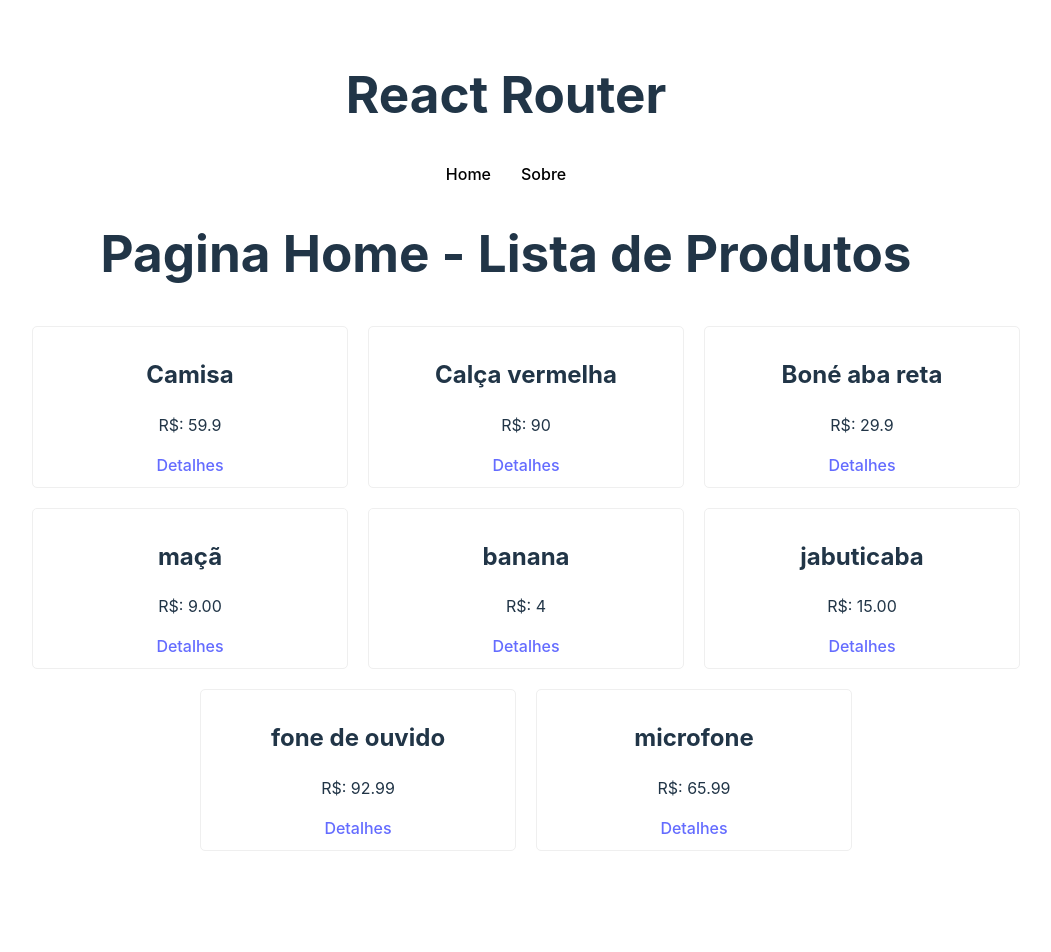
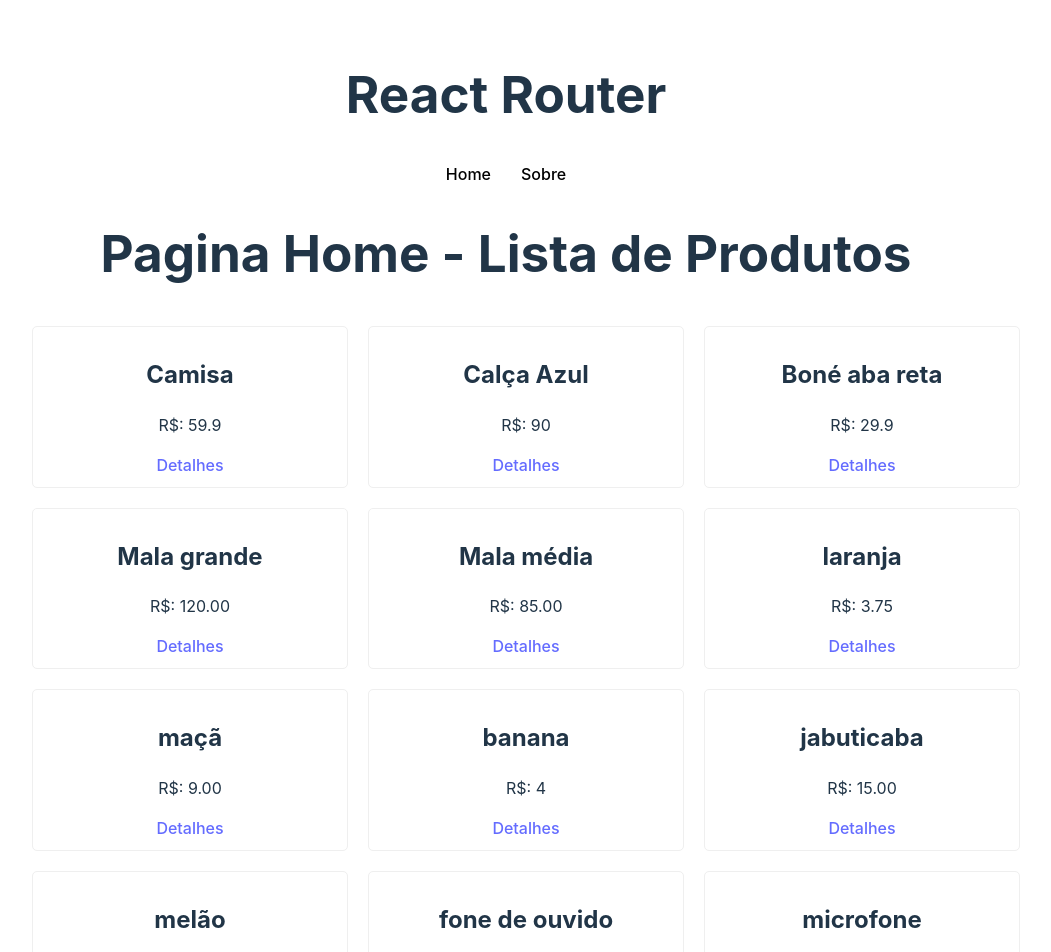
Before and after one commit to jjobJunior/React_Routes, a React (Vite) app: page / in a window 1280 px wide. Shown: the top 952 px of the page, without its empty margins (134-1185 px from the left). Before the commit the page ends 909 px from the top, so only its background shows below. Built offline with nearby package versions, Linux system fonts and the light colour scheme; data requests are answered from the project's data file.

Commit message:
Criando Nested Routes e Pagina de erros 404 Not Found

```diff
--- a/data/db.json
+++ b/data/db.json
@@ -7,7 +7,7 @@
     },
     {
       "id": "2",
-      "name": "Calça vermelha",
+      "name": "Calça Azul",
       "price": 90
     },
     {
@@ -17,28 +17,53 @@
     },
     {
       "id": "4",
+      "name": "Mala grande",
+      "price": "120.00"
+    },
+    {
+      "id": "5",
+      "name": "Mala média",
+      "price": "85.00"
+    },
+    {
+      "id": "6",
+      "name": "laranja",
+      "price": "3.75"
+    },
+    {
+      "id": "7",
       "name": "maçã",
       "price": "9.00"
     },
     {
-      "id": "5",
+      "id": "8",
       "name": "banana",
       "price": "4"
     },
     {
-      "id": "6",
+      "id": "9",
       "name": "jabuticaba",
       "price": "15.00"
     },
     {
-      "id": "7",
+      "id": "10",
+      "name": "melão",
+      "price": "8.65"
+    },
+    {
+      "id": "11",
       "name": "fone de ouvido",
       "price": "92.99"
     },
     {
-      "id": "8",
+      "id": "12",
       "name": "microfone",
       "price": "65.99"
+    },
+    {
+      "id": "13",
+      "name": "mesa de escritorio",
+      "price": "200.00"
     }
   ]
 }
--- a/src/hooks/useFetch.jsx
+++ b/src/hooks/useFetch.jsx
@@ -48,6 +48,7 @@ export const useFetch = (url) => {
         const res = await fetch(url);
         const json = await res.json();
         setData(json);
+        setMethod(null);
       } catch (error) {
         console.log(error.message);
         setError("Houve algum erro ao carregar os dados!");
--- a/src/main.jsx
+++ b/src/main.jsx
@@ -6,11 +6,14 @@ import "./index.css";
 import Home from "./pages/Home.jsx";
 import About from "./pages/About.jsx";
 import Product from "./pages/Product.jsx";
+import Info from "./pages/Info.jsx";
+import ErrorPage from "./pages/ErrorPage.jsx";
 
 const router = createBrowserRouter([
   {
     path: "/",
     element: <App />,
+    errorElement: <ErrorPage />,
     children: [
       {
         path: "/",
@@ -24,6 +27,10 @@ const router = createBrowserRouter([
         path: "products/:id",
         element: <Product />,
       },
+      {
+        path: "products/:id/info",
+        element: <Info />,
+      },
     ],
   },
 ]);
--- /dev/null
+++ b/src/pages/ErrorPage.jsx
@@ -0,0 +1,17 @@
+import { useRouteError } from "react-router-dom";
+const ErrorPage = () => {
+  const error = useRouteError();
+  console.error(error);
+
+  return (
+    <div id="error-page">
+      <h1>Oops!</h1>
+      <p>Desculpe, Ocorreu um erro insperado.</p>
+      <p>
+        <i>{error.statusText || error.message}</i>
+      </p>
+    </div>
+  );
+};
+
+export default ErrorPage;
--- a/src/pages/Home.jsx
+++ b/src/pages/Home.jsx
@@ -13,18 +13,17 @@ const Home = () => {
 
       {loading && <p>Atualizando os dados...</p>}
       {error && <p>{error}</p>}
-      {!error && (
-        <ul className="products">
-          {items &&
-            items.map((product) => (
-              <li key={product.id}>
-                <h2>{product.name} </h2>
-                <p>R$: {product.price}</p>
-                <Link to={`/products/${product.id}`}>Detalhes</Link>
-              </li>
-            ))}
-        </ul>
-      )}
+
+      <ul className="products">
+        {items &&
+          items.map((item) => (
+            <li key={item.id}>
+              <h2>{item.name} </h2>
+              <p>R$: {item.price}</p>
+              <Link to={`/products/${item.id}`}>Detalhes</Link>
+            </li>
+          ))}
+      </ul>
     </div>
   );
 };
--- /dev/null
+++ b/src/pages/Info.jsx
@@ -0,0 +1,12 @@
+import { useParams } from "react-router-dom";
+const Info = () => {
+  const { id } = useParams();
+
+  return (
+    <div>
+      <h1>Mais informações sobre o produto: {id}!</h1>
+    </div>
+  );
+};
+
+export default Info;
--- a/src/pages/Product.jsx
+++ b/src/pages/Product.jsx
@@ -1,8 +1,27 @@
-import { useParams } from "react-router-dom";
+import { Link, useParams } from "react-router-dom";
+import { useFetch } from "../hooks/useFetch";
+
 const Product = () => {
-    const { id } = useParams();
+  const { id } = useParams();
 
-    return (<><p>Id do produto: {id}</p></>);
+  const url = "http://localhost:3000/products/" + id;
+
+  const { data: product, loading, error } = useFetch(url)
+
+  return (
+    <>
+      <p>Id do produto: {id}</p>
+      {error && <p>{error} Ocorreu um erro...</p>}
+      {loading && <p>Carregando...</p>}
+      {product && (
+        <div>
+          <h1>{product.name}</h1>
+          <p>R$ {product.price}</p>
+          <Link to={`/products/${product.id}/info`} >Mais Informações</Link>
+        </div>
+      )}
+    </>
+  );
 };
 
 export default Product;
```
